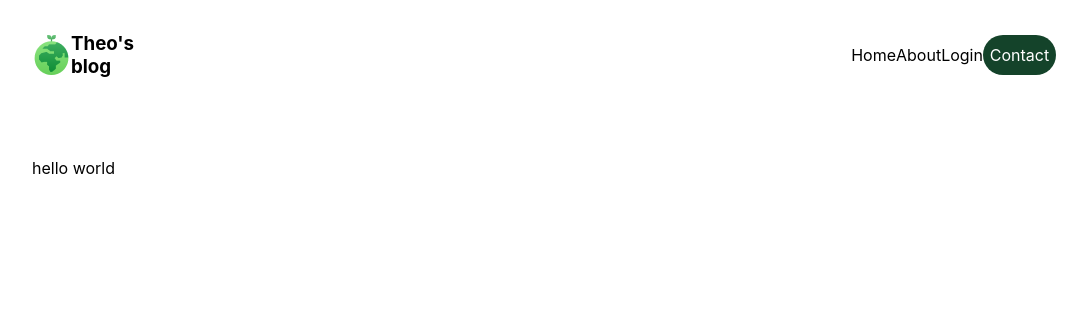
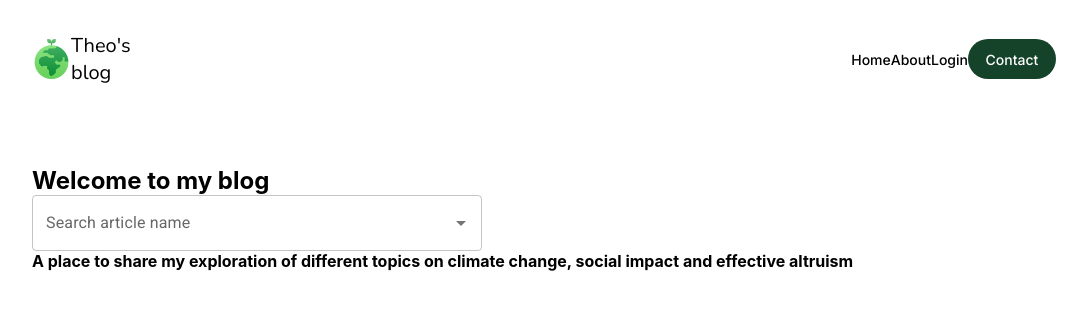
Before and after one commit to theomalaper/Blog, a React app in the folder client/: page / in a window 1280 px wide. Shown: the whole page, without its empty margins (96-1183 px from the left). Built offline with nearby package versions, Linux system fonts and the light colour scheme.

Commit message:
Fixed the router and added fonts to the index html

```diff
--- a/client/public/index.html
+++ b/client/public/index.html
@@ -10,7 +10,10 @@
       content="Web site created using create-react-app"
     />
     <link rel="apple-touch-icon" href="%PUBLIC_URL%/logo192.png" />
-    <!--
+    <link rel="preconnect" href="https://fonts.googleapis.com">
+    <link rel="preconnect" href="https://fonts.gstatic.com" crossorigin>
+    <link href="https://fonts.googleapis.com/css2?family=Inter:wght@100;300;400;500;700&family=Nunito:wght@200;400;500;700&family=Roboto:wght@100;400;700&display=swap" rel="stylesheet">
+        <!--
       manifest.json provides metadata used when your web app is installed on a
       user's mobile device or desktop. See https://developers.google.com/web/fundamentals/web-app-manifest/
     -->
--- a/client/src/components/nav-bar.js
+++ b/client/src/components/nav-bar.js
@@ -6,7 +6,7 @@ const NavBar = () => {
     <div className="nav__bar">
       <div className="nav__bar__left">
         <img alt="Earth logo" src={process.env.PUBLIC_URL + "earth1.png"}/>
-        <h3>Theo's blog</h3>
+        <p>Theo's blog</p>
       </div>
       <div className="nav__bar__right">
         <p>Home</p>
--- a/client/src/index.js
+++ b/client/src/index.js
@@ -1,9 +1,9 @@
 import React from 'react';
 import ReactDOM from 'react-dom/client';
 import {
-  createBrowserRouter,
-  Router,
-  RouterProvider,
+  Routes,
+  Route,
+  BrowserRouter,
 } from "react-router-dom";
 import './styles/index.scss';
 import Root from './routes/root';
@@ -11,22 +11,16 @@ import ErrorPage from './routes/error-page'
 import BlogPost from './routes/blog-post'
 import reportWebVitals from './reportWebVitals';
 
-const router = createBrowserRouter([
-  {
-    path: "/",
-    element: <Root />,
-    errorElement: <ErrorPage />
-  },
-  {
-    path: "post/:postId",
-    element: <BlogPost />
-  }
-])
-
 const root = ReactDOM.createRoot(document.getElementById('root'));
 root.render(
   <React.StrictMode>
-    <RouterProvider router={router}/>
+    <BrowserRouter>
+      <Routes>
+        <Route path="/" element={<Root />}/>
+        <Route path="/blog-post" element={<BlogPost />}/>
+        <Route path="/*" element={<ErrorPage />} />
+      </Routes>
+    </BrowserRouter>
   </React.StrictMode>
 );
 
--- a/client/src/routes/error-page.js
+++ b/client/src/routes/error-page.js
@@ -1,17 +1,10 @@
 import React from 'react'
-import { useRouteError } from "react-router-dom"
 
 const ErrorPage = () => {
-    const error = useRouteError();
-    console.error(error)
-
     return (
         <div id="error-page">
             <h1>Oops!</h1>
             <p>Sorry, an unexpected error has occurred.</p>
-            <p>
-                <i>{error.statusText || error.message}</i>
-            </p>
         </div>
     )
 }
--- a/client/src/routes/root.js
+++ b/client/src/routes/root.js
@@ -1,11 +1,32 @@
 import '../styles/root.scss';
 import NavBar from '../components/nav-bar'
+import * as React from 'react';
+import TextField from '@mui/material/TextField';
+import Autocomplete from '@mui/material/Autocomplete';
 
+const articles = ['Article 1', 'Article 2', 'Article 3']
 function Root() {
   return (
     <div className="App">
       <NavBar/>
-      <p>hello world</p>
+      <div className="root__header">
+        <div className="root__header__left">
+          <h2>Welcome to my blog</h2>
+          <Autocomplete
+            disablePortal
+            id="combo-box-demo"
+            options={articles}
+            sx={{ width: 450 }}
+            renderInput={(params) => <TextField {...params} label="Search article name" />}
+          />
+        </div>
+        <div className="root__header__right">
+          <h4>A place to share my exploration of different topics on climate change, social impact and effective altruism</h4>
+        </div>
+      </div>
+      <div className="root__menu">
+
+      </div>
     </div>
   );
 }
--- a/client/src/styles/_variables.scss
+++ b/client/src/styles/_variables.scss
@@ -1,3 +1,9 @@
 $primary-color: white;
 $secondary-color: rgba(20, 67, 42, 1);
 $title-color: rgba(0, 121, 56, 1);
+$font-weights: (
+    "thin": 200,
+    "regular": 400,
+    "medium": 500,
+    "bold": 700
+);
--- a/client/src/styles/nav-bar.scss
+++ b/client/src/styles/nav-bar.scss
@@ -20,12 +20,17 @@
 
     &__left {
         @include flexLine;
-        width: 11%;
+        width: 11.5%;
+        font-family: "Nunito";
+        font-size: 20px;
     }
 
     &__right {
         @include flexLine;
         width: 20%;
+        font-family: "Inter";
+        font-size: 14px;
+        font-weight: map-get($font-weights, medium);
 
         .contact__button {
             @include flexCenter;
```
